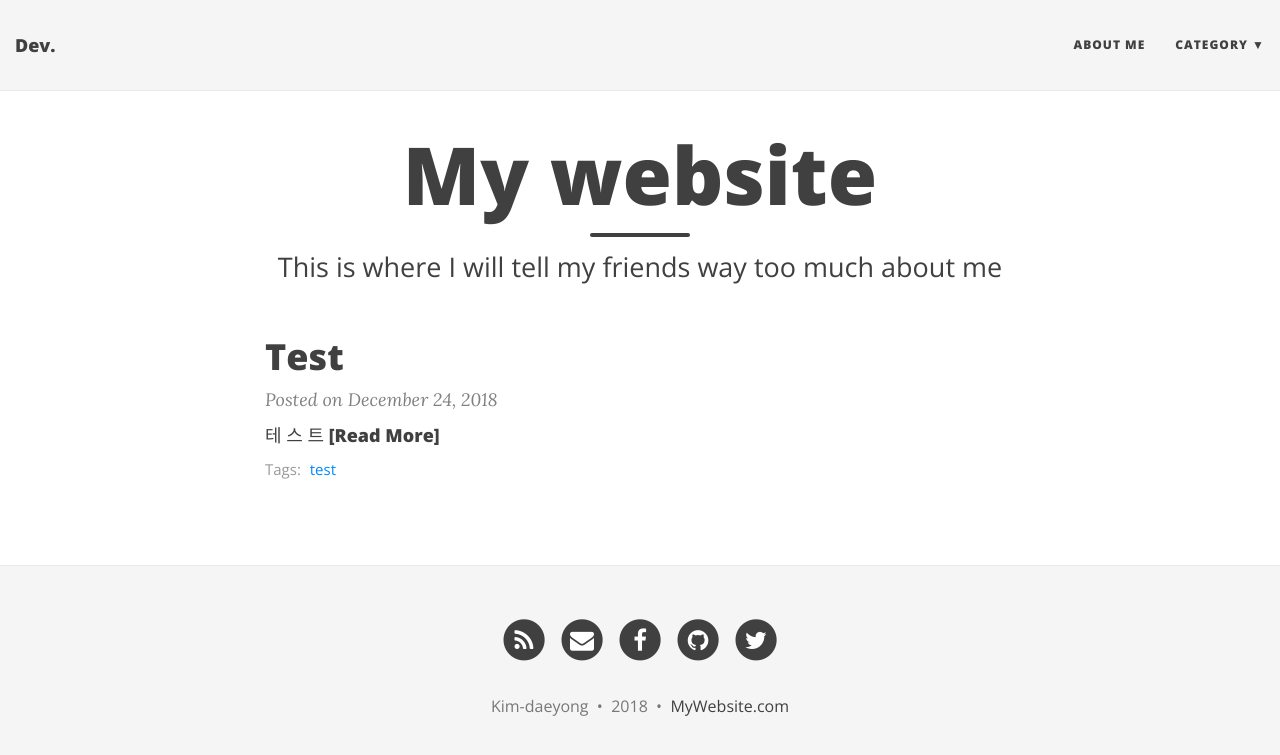
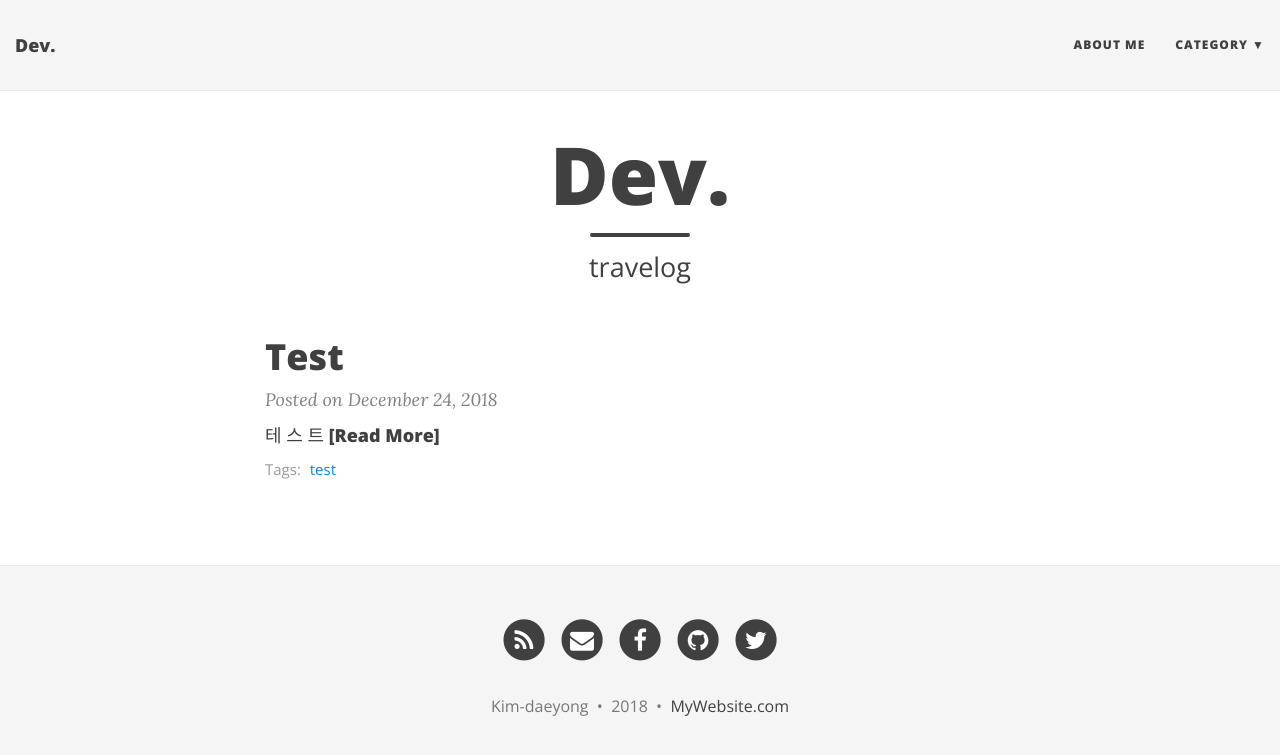
Before and after one commit to kim-daeyong/kim-daeyong.github.io, a Jekyll site: the page built from index.html, in a window 1280 px wide. Shown: the top 755 px of the page. Built offline with Jekyll 4.4.1, drawn with Linux system fonts in a browser that asks for light colours; nearby versions of some CDN libraries; the list of posts is cut into pages by our own code.

Commit message:
testTHree

```diff
--- a/index.html
+++ b/index.html
@@ -1,7 +1,7 @@
 ---
 layout: page
-title: My website
-subtitle: This is where I will tell my friends way too much about me
+title: Dev.
+subtitle: travelog
 use-site-title: true
 ---
 
```
